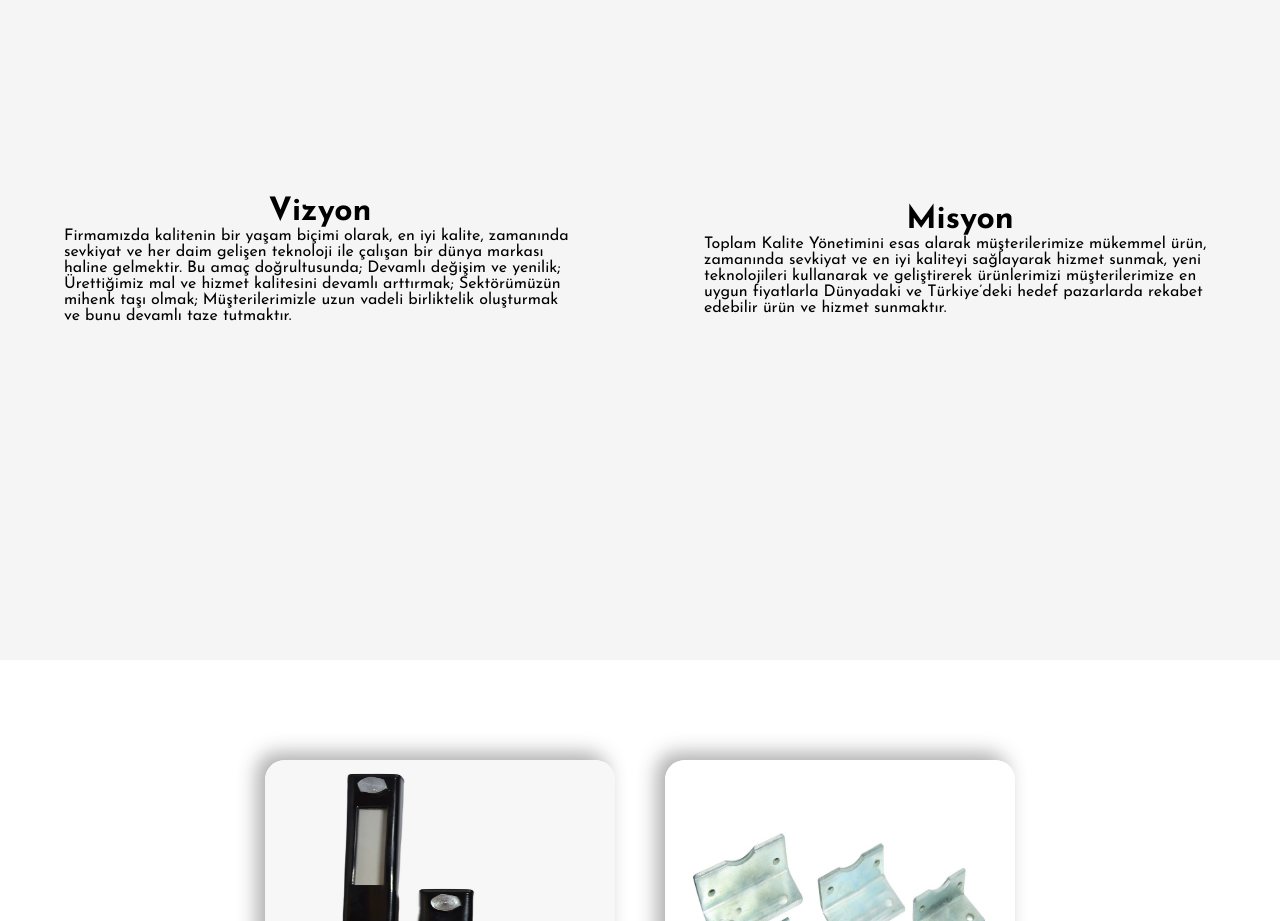
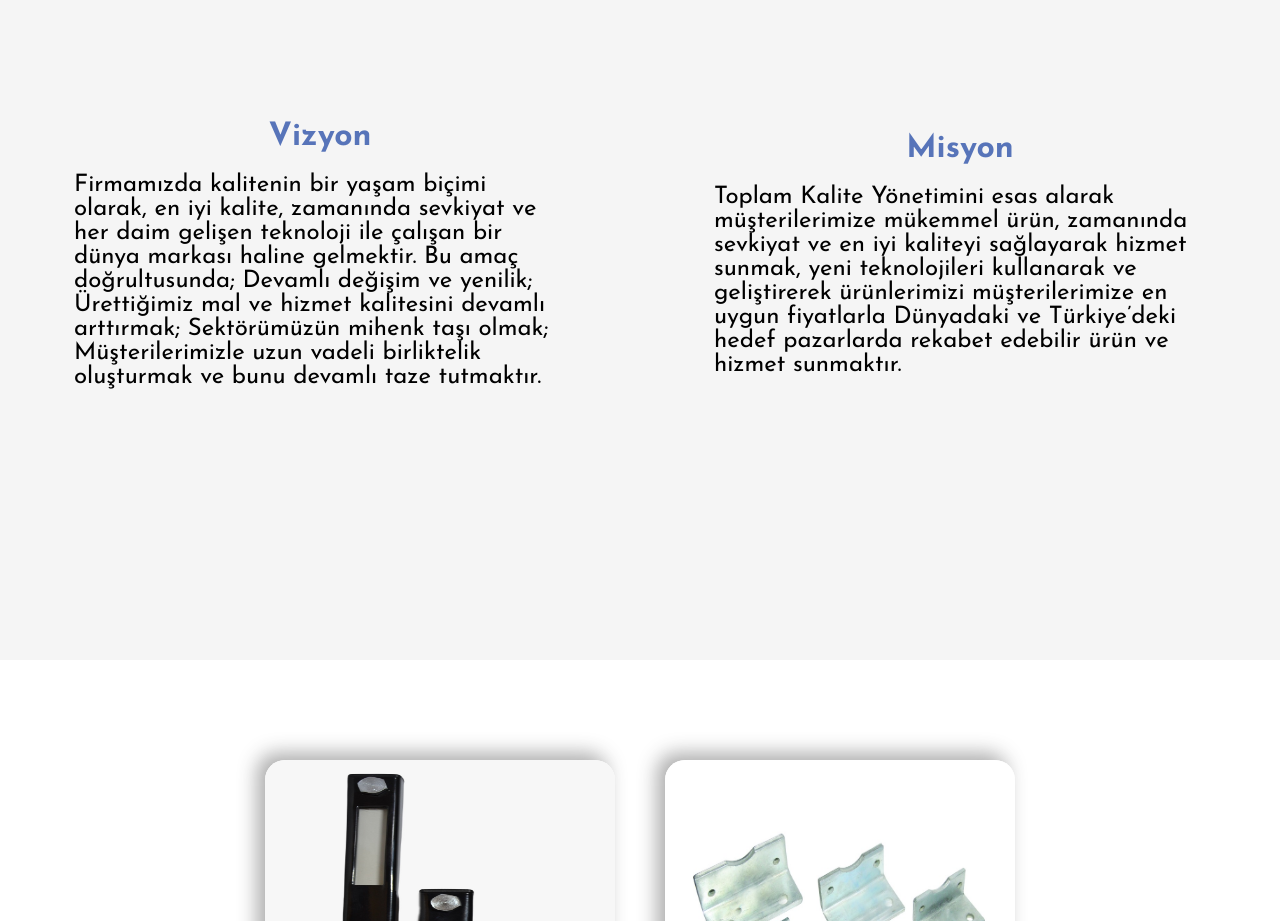
Before and after one commit to mahiruslu/sistem, a React (Create React App) app: page / in a window 1280 px wide. Shown: the part 940-1861 px from the top of the page. Built offline with nearby package versions, Linux system fonts and the light colour scheme.

Commit message:
about css changed.

```diff
--- a/src/Components/About/About.css
+++ b/src/Components/About/About.css
@@ -27,6 +27,14 @@
     height: 100%;
     background-color: #f5f5f5;
 }
+.about-container h1{
+    color: #5774B9;
+    padding-bottom: 10px;
+}
+.about-container p{
+    padding: 10px;
+    font-size:  x-large;
+}
 
 .about-right-container{
     display: flex;
```
